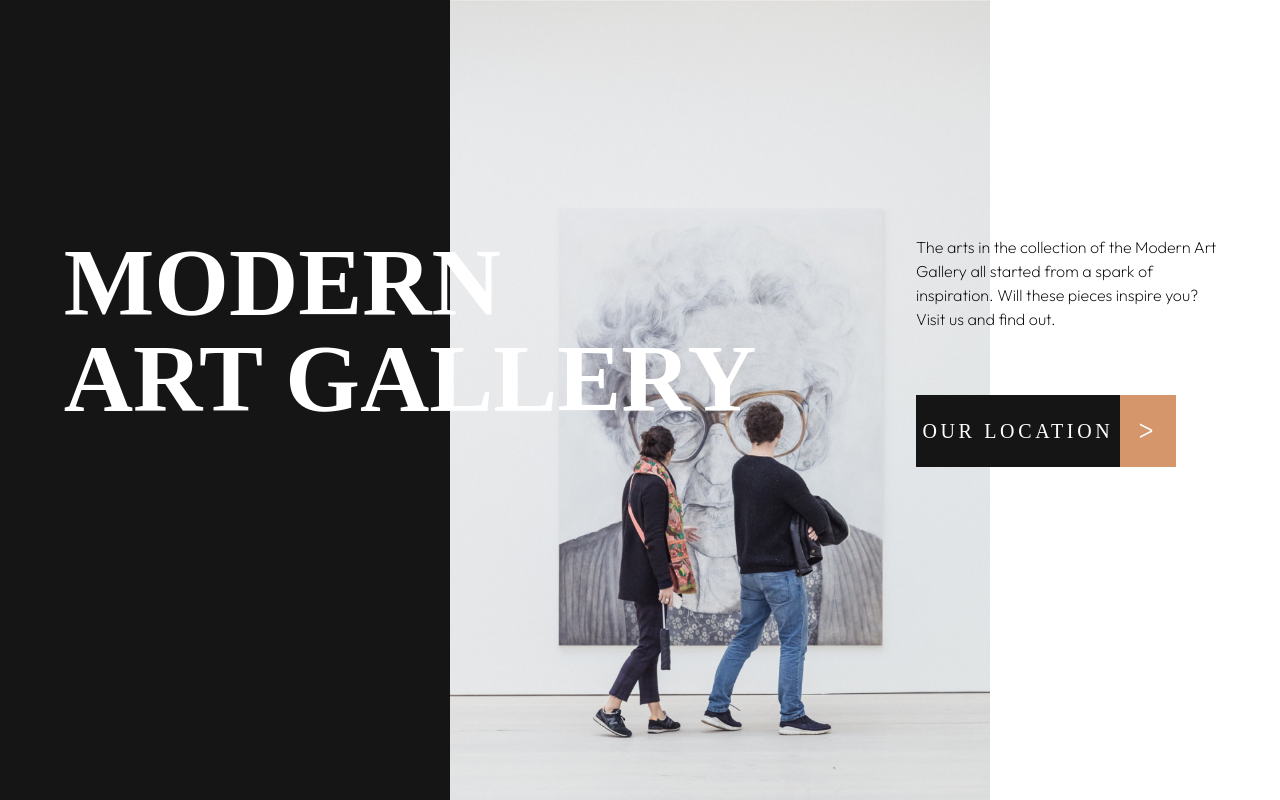
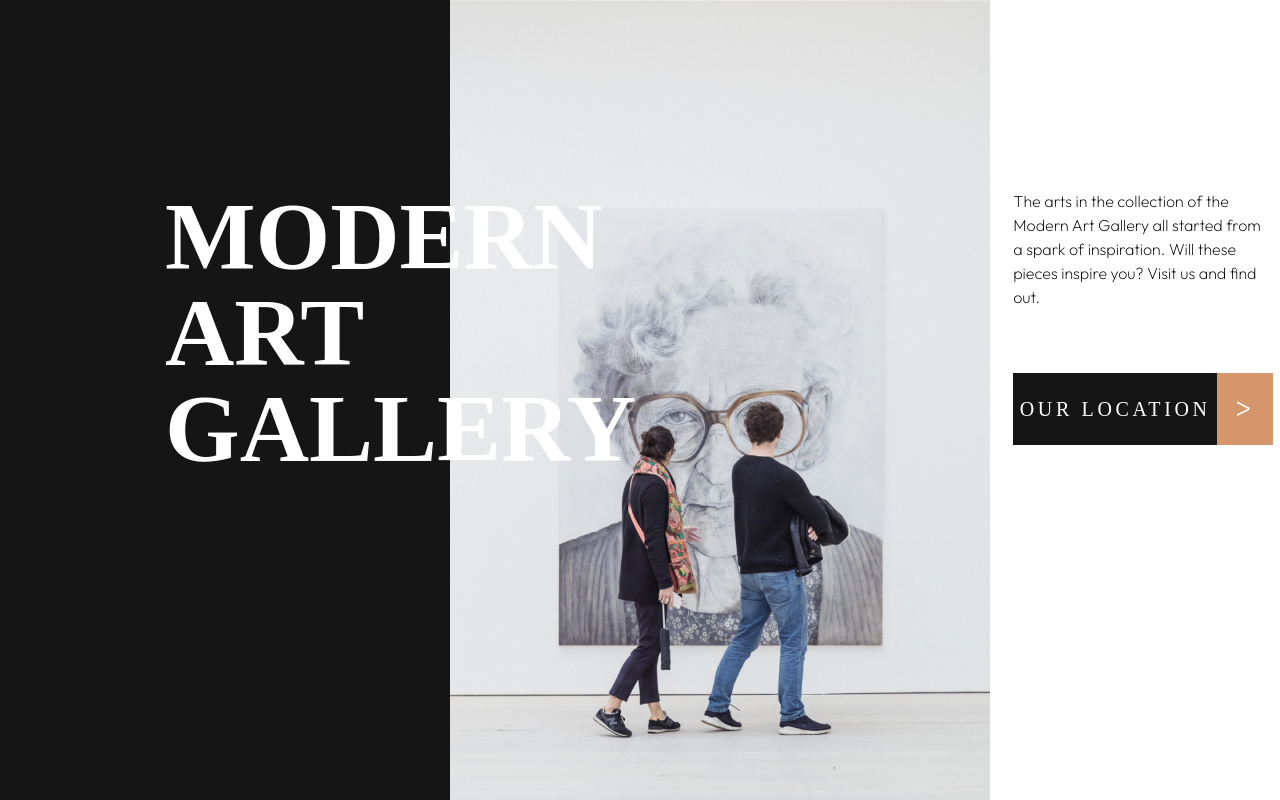
Before and after one commit to CamiloRW17/tarea3_modernartgallery, a website built with Vite: page index.html in a window 1280 px wide. Shown: the top 800 px of the page. Built offline with nearby package versions, Linux system fonts and the light colour scheme; a web font is replaced by a local one.

Commit message:
reubication

```diff
--- a/index.html
+++ b/index.html
@@ -31,14 +31,16 @@
       </picture>
       <div class="flex flex-col px-4 py-8 gap-8 mb-0
                   md:absolute md:z-10 md:mt-[145px] md:mr-10 right-0 md:p-0
-                  xl:flex-row xl:justify-around xl:w-full xl:mx-0 xl:absolute xl:top-[90px]">
+                  xl:flex-row xl:justify-start xl:gap-80 xl:pl-[165px] xl:w-full xl:mx-0 xl:absolute xl:mt-[189px]">
         <div>
               <h1 class="text-6xl font-black
                     xl:text-8xl xl:text-white">MODERN <br> ART GALLERY</h1>
         </div>
-        <div class="flex flex-col gap-8 md:flex md:flex-col md:gap-12 xl:flex xl:flex-col xl:gap-16">
-              <p>The arts in the collection of the Modern Art <br> Gallery all started from a spark of <br>
-                inspiration. Will these pieces inspire you? <br> Visit us and find out.</p>
+        <div class="flex flex-col gap-8 md:flex md:flex-col md:gap-12 xl:flex xl:w-[350px] xl:flex-col xl:gap-16">
+             <div>
+              <p>The arts in the collection of the <br> Modern Art Gallery all started from <br> a spark of
+                inspiration. Will these <br> pieces inspire you? Visit us and find <br> out.</p>
+              </div>
               <button class="bg-(--color-dark) group w-[260px] h-[72px]"><a class="flex h-full items-center" href="./location.html">
                 <span class="w-[204px] bg-(--color-dark) group-hover:bg-(--color-camel) h-full flex justify-center items-center text-white">OUR LOCATION</span>
                 <div class="flex items-center justify-center h-full w-14 bg-(--color-camel) group-hover:bg-(--color-dark)">
```
